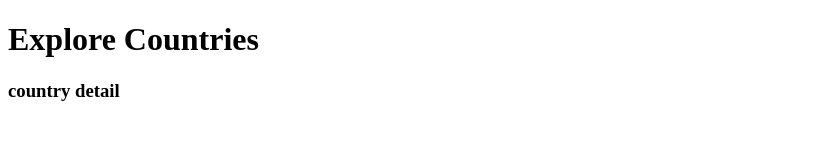
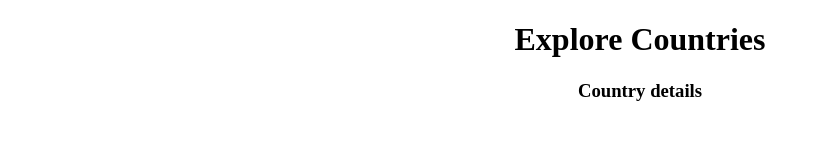
Before and after one commit to emon-ismail/Get-Country-name-city-code-capital-using-api-dinamically-, a plain HTML site: page index.html in a window 1280 px wide. Shown: the whole page, without its empty margins (0-820 px from the left). Drawn offline with Linux system fonts and the light colour scheme; no server answers.

Commit message:
style change

```diff
--- a/index.html
+++ b/index.html
@@ -9,10 +9,10 @@
 </head>
 <body>
     <header>
-        <h1>Explore Countries</h1>
+        <h1 style="text-align: center;">Explore Countries</h1>
         <main>
             <section>
-                <h3>country detail</h3>
+                <h3 style="text-align: center;">Country details</h3>
                 <div id="country-detail"></div>
             </section>
             <section>
```
